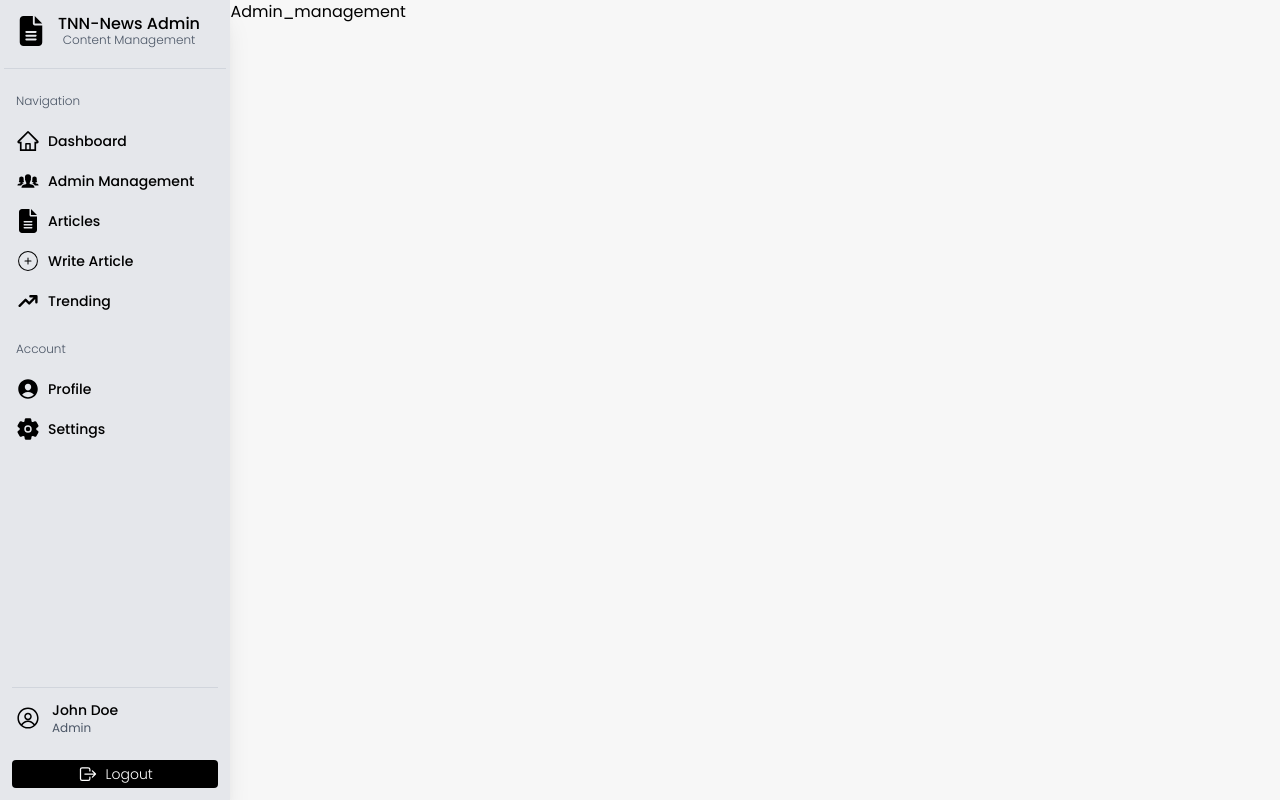
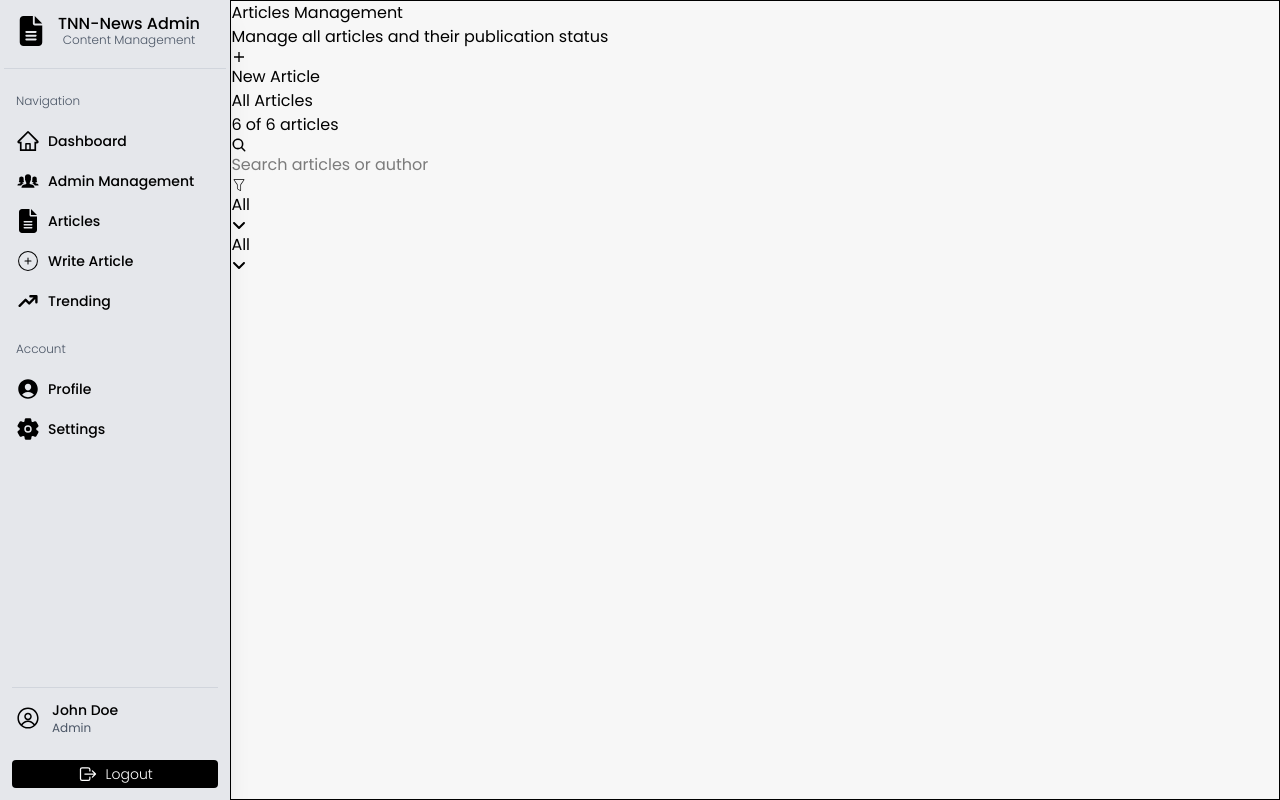
Before and after one commit to CodeshShubh/TNN-Frontend, a React (Vite) app: page /dashboard/admin_management in a window 1280 px wide. Built offline with nearby package versions, Linux system fonts and the light colour scheme.

Commit message:
admin_managemant

```diff
--- a/src/dashboard/admin_management/Admin_management.tsx
+++ b/src/dashboard/admin_management/Admin_management.tsx
@@ -1,6 +1,40 @@
+import { IoMdAdd } from "react-icons/io";
+import { IoSearch } from "react-icons/io5";
+import { CiFilter } from "react-icons/ci";
+import { FaAngleDown } from "react-icons/fa6";
+
+
 const Admin_management = () => {
   return (
-    <div>Admin_management</div>
+    <div className="border h-screen">
+      <div>
+        <div>
+          <div>
+            <h1>Articles Management</h1>
+            <p>Manage all articles and their publication status</p>
+          </div>
+          <div>
+            <button><IoMdAdd />New Article</button>
+          </div>
+        </div>
+
+        {/* article list setion */}
+        <div>
+              <div>
+                 <h1>All Articles</h1>
+                 <p>6 of 6 articles</p>
+              </div>
+
+              <div>
+                   <div><IoSearch /><input placeholder="Search articles or author"/></div>
+                   <div>
+                     <CiFilter />All<FaAngleDown />
+                   </div>
+                   <div>All<FaAngleDown /></div>
+              </div>
+        </div>
+      </div>
+    </div>
   )
 }
 
```
